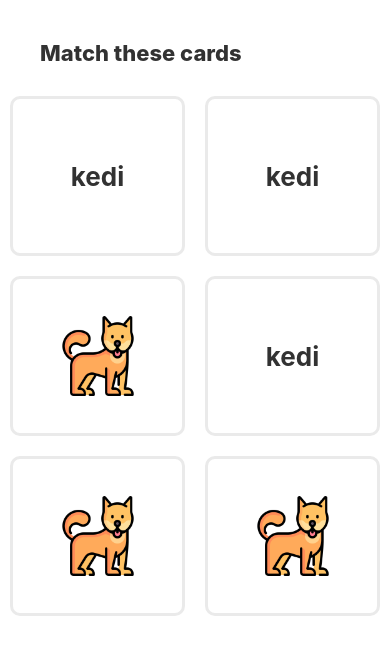
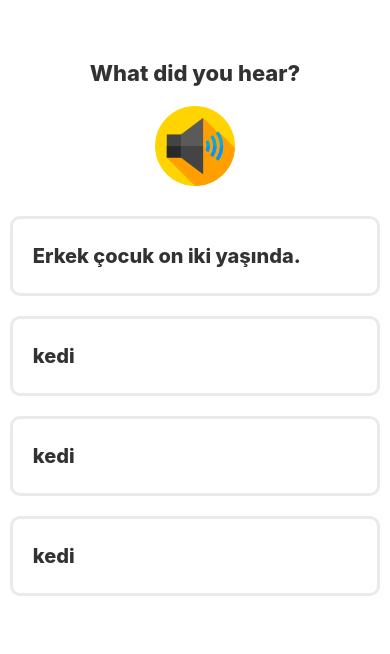
Before and after one commit to etrafa/first_react_native_app, a React Native app: screen / in a window 390 px wide. Shown: the top 654 px of the page. Built offline with nearby package versions, Linux system fonts and the light colour scheme.

Commit message:
audio test completed.

```diff
--- a/App.tsx
+++ b/App.tsx
@@ -1,12 +1,13 @@
 import { StatusBar } from "expo-status-bar";
 import { StyleSheet, Text, View } from "react-native";
+import AudioTest from "./src/components/AudioTest";
 import MatchCards from "./src/components/MatchCards";
 import MultipleChoice from "./src/components/MultipleChoiceWithPicture";
 
 export default function App() {
   return (
     <View style={styles.container}>
-      <MatchCards />
+      <AudioTest />
     </View>
   );
 }
--- /dev/null
+++ b/src/components/AudioTest.tsx
@@ -0,0 +1,73 @@
+import { View, Text, StyleSheet, Image } from "react-native";
+import React from "react";
+
+const AudioTest = () => {
+  return (
+    <View>
+      <Text style={styles.header}>What did you hear?</Text>
+      <Image
+        style={styles.icon}
+        source={require("../../assets/icons/volume-color.png")}
+      />
+      <View style={styles.optionContainer}>
+        <View style={styles.option}>
+          <Text style={styles.optionText}>Erkek çocuk on iki yaşında.</Text>
+        </View>
+        <View style={styles.option}>
+          <Text style={styles.optionText}>kedi</Text>
+        </View>
+        <View style={styles.option}>
+          <Text style={styles.optionText}>kedi</Text>
+        </View>
+        <View style={styles.option}>
+          <Text style={styles.optionText}>kedi</Text>
+        </View>
+      </View>
+    </View>
+  );
+};
+
+export default AudioTest;
+const styles = StyleSheet.create({
+  header: {
+    fontSize: 22,
+    fontWeight: "800",
+    opacity: 0.8,
+    paddingTop: 60,
+    textAlign: "center",
+  },
+
+  icon: {
+    width: 80,
+    height: 80,
+    marginLeft: "auto",
+    marginRight: "auto",
+    marginTop: 20,
+  },
+
+  optionContainer: {
+    flex: 1,
+    flexDirection: "row",
+    justifyContent: "space-between",
+    flexWrap: "wrap",
+    marginTop: 20,
+  },
+
+  option: {
+    width: "95%",
+    height: 80,
+    borderWidth: 3,
+    borderColor: "#EAEAEA",
+    borderRadius: 10,
+    marginLeft: "auto",
+    marginRight: "auto",
+    marginVertical: 10,
+  },
+  optionText: {
+    fontSize: 20,
+    fontWeight: "800",
+    opacity: 0.8,
+    paddingTop: 25,
+    paddingHorizontal: 20,
+  },
+});
```
Also changed, not shown: assets/icons/volume-color.png (added).
